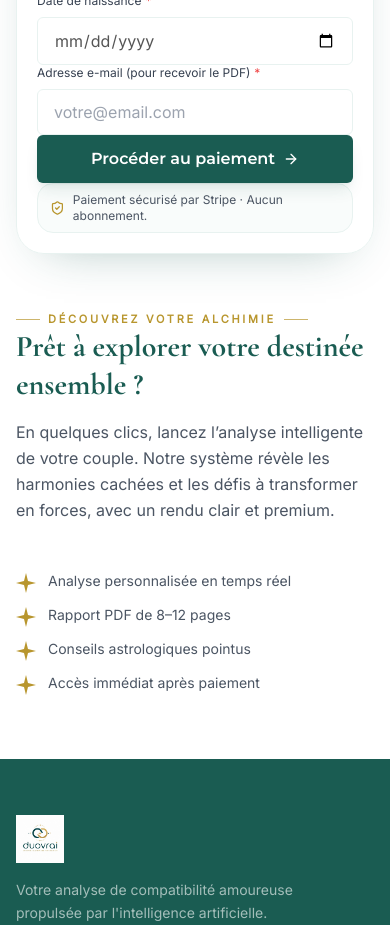
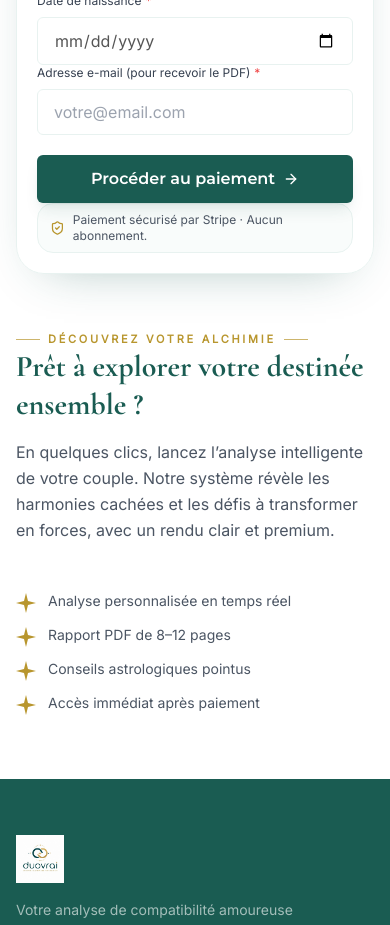
Before and after one commit to judilegend/duovrai-frontend, a React (Vite) app: page / in a window 390 px wide. Shown: the part 5780-6705 px from the top of the page. Built offline with nearby package versions, Linux system fonts and the light colour scheme; no server answers.

Commit message:
fix: adjust layout and button margin in FormulaireSaisie component

```diff
--- a/src/components/FormulaireSaisie.tsx
+++ b/src/components/FormulaireSaisie.tsx
@@ -240,7 +240,7 @@ export function FormulaireSaisie() {
                   </svg>
                   Personne 2
                 </legend>
-                <div className="grid sm:grid-cols-2 gap-4">
+                <div className="grid sm:grid-cols-2 gap-4 ">
                   <FormField
                     label="Prénom"
                     placeholder="Ex : Lucas"
@@ -281,7 +281,7 @@ export function FormulaireSaisie() {
               <Button
                 type="submit"
                 size="lg"
-                className="duovrai-btn group h-12 w-full bg-[#1A5C52] text-base font-semibold text-white shadow-lg shadow-[#1A5C52]/10 transition-all hover:-translate-y-0.5 hover:bg-[#173F39] sm:h-14"
+                className="duovrai-btn group max-md:mt-5 h-12 w-full bg-[#1A5C52] text-base font-semibold text-white shadow-lg shadow-[#1A5C52]/10 transition-all hover:-translate-y-0.5 hover:bg-[#173F39] sm:h-14"
               >
                 Procéder au paiement
                 <ArrowRight className="ml-2 h-4 w-4 transition-transform group-hover:translate-x-1" />
```
